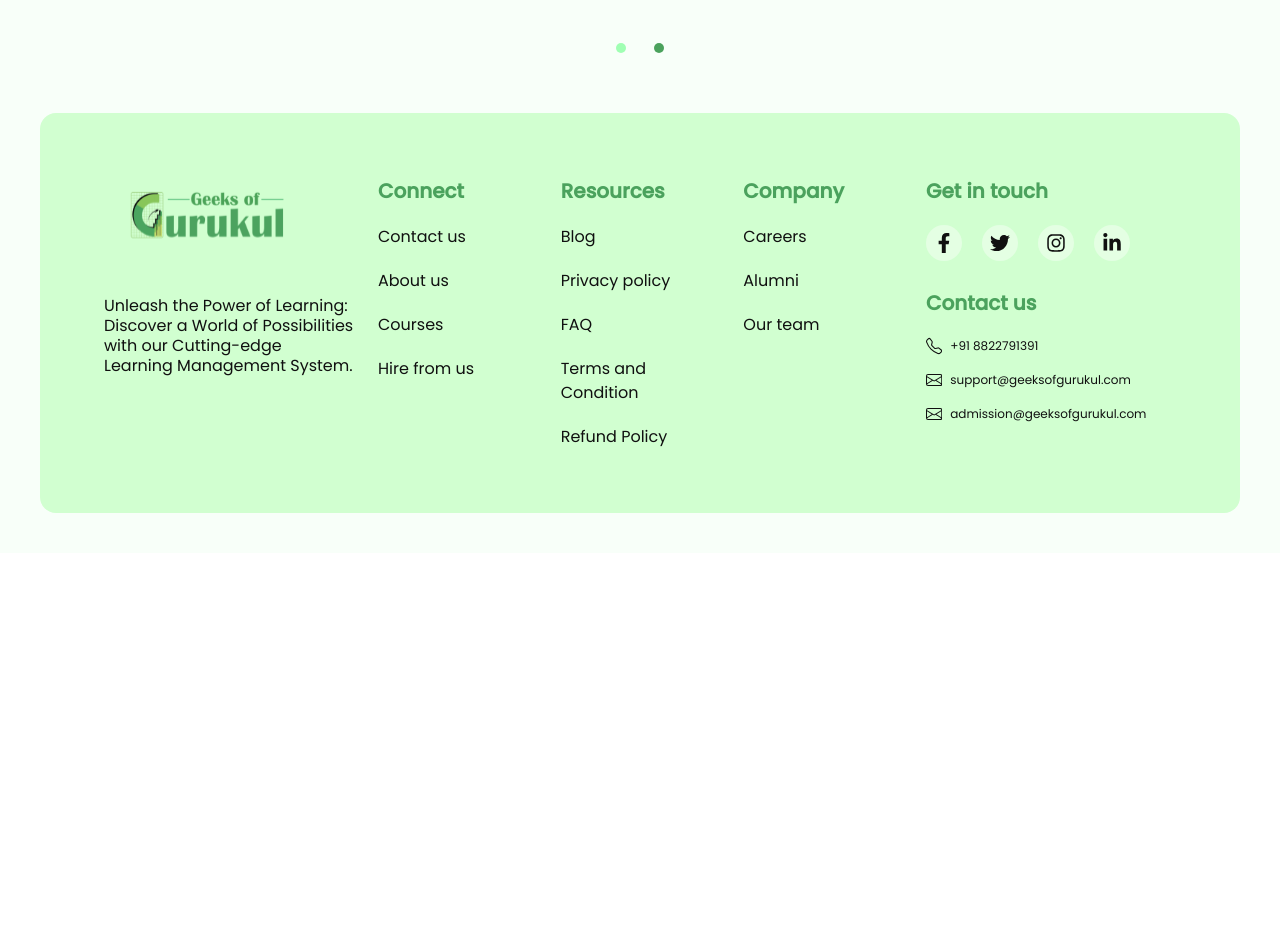
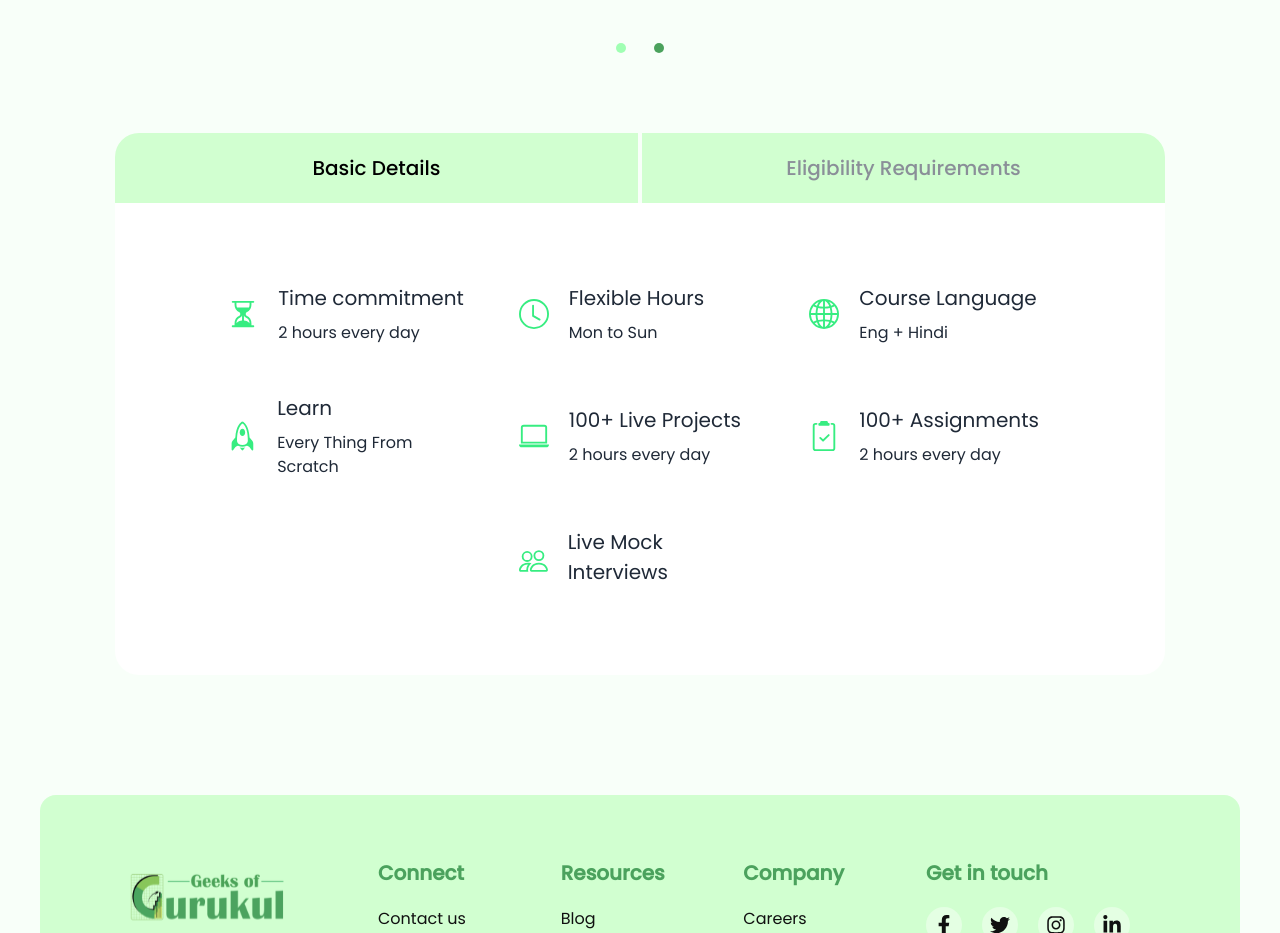
Before and after one commit to KhalidMimMuzahid/gog-main-react-app-client-side-v4, a React (Vite) app: page /courses in a window 1280 px wide. Shown: the part 6760-7693 px from the top of the page. Before the commit the page ends 7313 px from the top, so only its background shows below. Built offline with nearby package versions, Linux system fonts and the light colour scheme.

Commit message:
update: course page components completed, design changes tbd

```diff
--- /dev/null
+++ b/src/Pages/Courses/CoursesDefault/CourseDetails/CourseDetails.jsx
@@ -0,0 +1,128 @@
+import React from "react";
+import { useState } from "react";
+import {
+    BsBuildings,
+  BsChatLeftDots,
+  BsClipboard2Check,
+  BsClock,
+  BsGlobe2,
+  BsHourglassSplit,
+  BsLaptop,
+  BsPeople,
+  BsPhoneFlip,
+  BsRocket,
+} from "react-icons/bs";
+
+const data = [
+  {
+    icon: <BsHourglassSplit color="#37ED81" className="text-3xl" />,
+    title: "Time commitment",
+    content: "2 hours every day",
+  },
+  {
+    icon: <BsClock color="#37ED81" className="text-3xl" />,
+    title: "Flexible Hours",
+    content: "Mon to Sun",
+  },
+  {
+    icon: <BsGlobe2 color="#37ED81" className="text-3xl" />,
+    title: "Course Language",
+    content: "Eng + Hindi",
+  },
+  {
+    icon: <BsRocket color="#37ED81" className="text-3xl" />,
+    title: "Learn",
+    content: "Every Thing From Scratch",
+  },
+  {
+    icon: <BsLaptop color="#37ED81" className="text-3xl" />,
+    title: "100+ Live Projects",
+    content: "2 hours every day",
+  },
+  {
+    icon: <BsClipboard2Check color="#37ED81" className="text-3xl" />,
+    title: "100+ Assignments",
+    content: "2 hours every day",
+  },
+  {
+    icon: <BsPeople color="#37ED81" className="text-3xl" />,
+    title: "Live Mock Interviews",
+    content: "",
+  },
+];
+
+const data2 = [
+  {
+    icon: <BsBuildings color="#37ED81" className="text-3xl" />,
+    title: "Education",
+    content: "All Degrees & Branches",
+  },
+  {
+    icon: <BsPhoneFlip color="#37ED81" className="text-3xl" />,
+    title: "Technical Know-How",
+    content: "No pre-requisites",
+  },
+  {
+    icon: <BsLaptop color="#37ED81" className="text-3xl" />,
+    title: "Hardware",
+    content: "A laptop and stable internet connection",
+  },
+  {
+    icon: <BsChatLeftDots color="#37ED81" className="text-3xl" />,
+    title: "Communication Skills",
+    content: "Basic English - speaking, reading and writing",
+  },
+];
+
+function CourseDetails() {
+  const [selected, setSelected] = useState({data: data, bool: true});
+  return (
+    <div className="my-20">
+      <div className="flex flex-col">
+        <div className="flex rounded-3xl gap-1">
+          <button
+            type="button"
+            onClick={() => setSelected({data: data, bool: true})}
+            className="w-1/2 bg-[#D1FFD0] dark:bg-[#2E3934] p-5 rounded-tl-3xl"
+          >
+            <p
+              className={`${
+                selected?.bool ? "text-black dark:text-[#37ED81]" : "text-[#8A8F98]"
+              } font-medium md:text-[20px]`}
+            >
+              Basic Details
+            </p>
+          </button>
+          <button
+            type="button"
+            onClick={() => setSelected({data: data2, bool: false})}
+            className="w-1/2 bg-[#D1FFD0] dark:bg-[#2E3934] p-5 rounded-tr-3xl"
+          >
+            <p
+              className={`${
+                !selected?.bool ? "text-black dark:text-[#37ED81]" : "text-[#8A8F98]"
+              } font-medium md:text-[20px]`}
+            >
+              Eligibility Requirements
+            </p>
+          </button>
+        </div>
+        <div className="bg-white dark:bg-[#202925] px-10 py-20 w-full rounded-b-3xl">
+          <div className="flex justify-center items-center flex-wrap gap-12">
+            {selected?.data.map((item, index) => (
+              <div className={`flex items-center ${selected?.bool ? "w-1/4" : "w-1/3"} gap-5`} key={index}>
+                {item?.icon}
+                <div className="flex flex-col gap-2">
+                  <p className="text-[20px]">{item?.title}</p>
+                  <p>{item?.content}</p>
+                </div>
+              </div>
+            ))}
+          </div>
+        </div>
+      </div>
+    </div>
+  );
+}
+
+export default CourseDetails;
--- a/src/Pages/Courses/CoursesDefault/CoursesDefault.jsx
+++ b/src/Pages/Courses/CoursesDefault/CoursesDefault.jsx
@@ -5,6 +5,7 @@ import CodingBees from "./CodingBees/CodingBees";
 import EngineeringNerds from "./EngineeringNerds/EngineeringNerds";
 import IndustrialCourses from "./IndustrialCourses/IndustrialCourses";
 import SDEInfo from "../../Home/SDEInfo/SDEInfo"
+import CourseDetails from "./CourseDetails/CourseDetails";
 
 const CoursesDefault = () => {
   return (
@@ -15,6 +16,7 @@ const CoursesDefault = () => {
       <EngineeringNerds />
       <IndustrialCourses />
       <SDEInfo />
+      <CourseDetails />
     </div>
   );
 };
```
